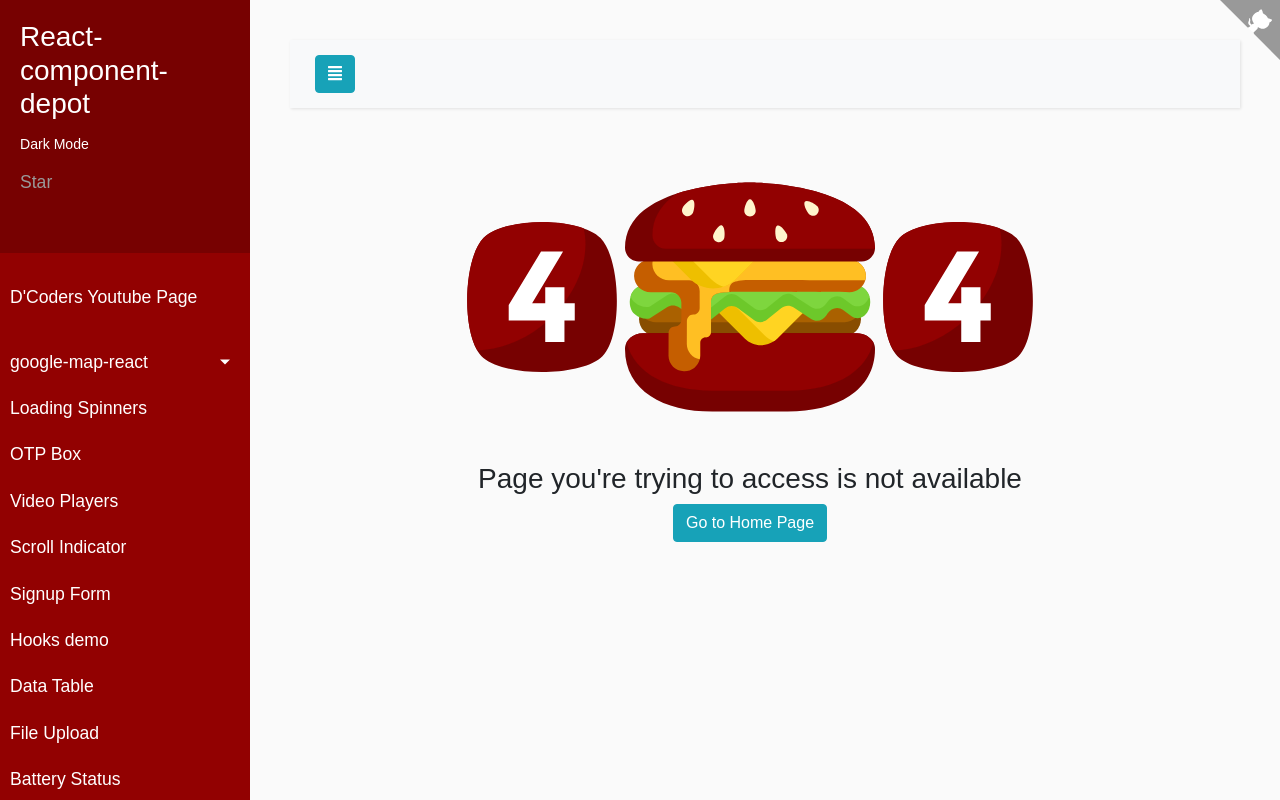
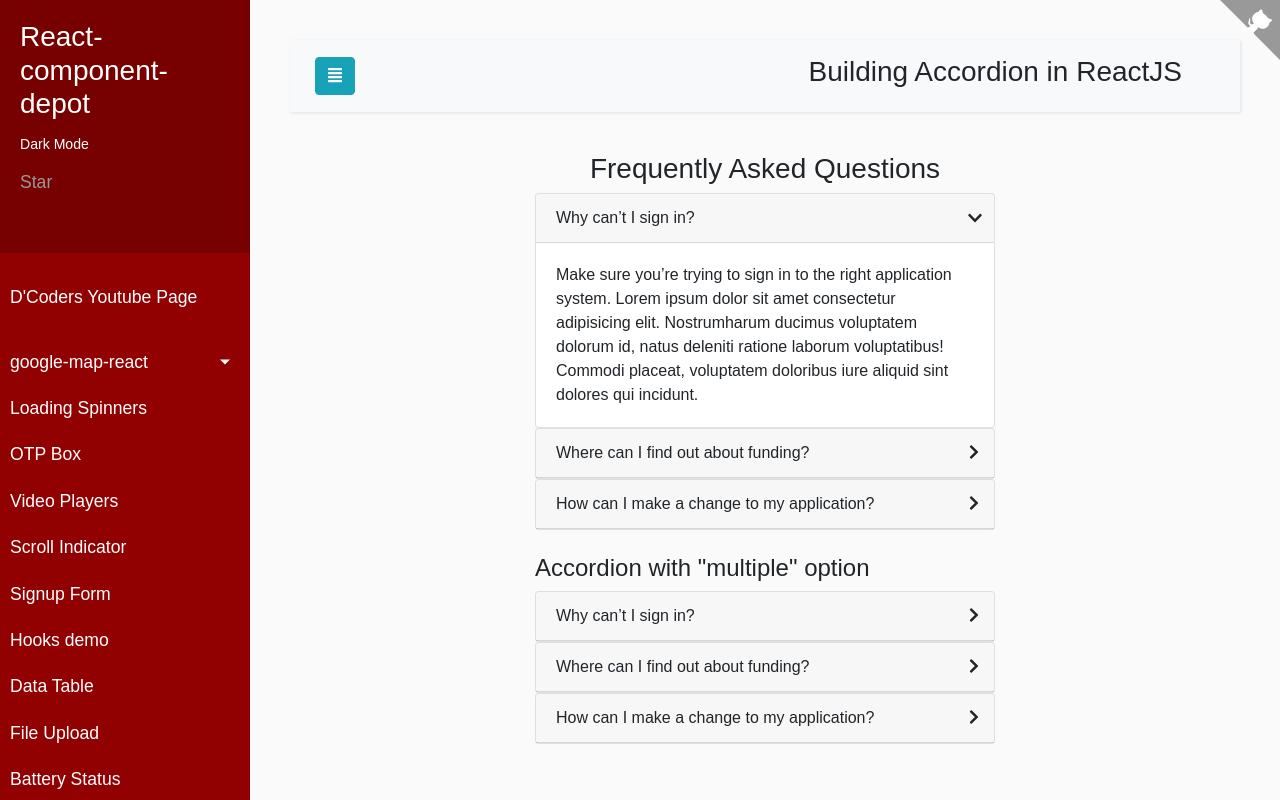
Before and after one commit to codegeous/react-component-depot, a React (Create React App) app: page /accordion in a window 1280 px wide. Built offline with nearby package versions, Linux system fonts and the light colour scheme; some icons are missing.

Commit message:
Added tutorial for accordion

```diff
--- /dev/null
+++ b/src/components/Accordion/index.css
@@ -0,0 +1,20 @@
+.custom-accordion .accordion-icon {
+    position: absolute;
+    right: 15px;
+    transition: all 0.3s;
+}
+
+.custom-accordion .card-body {
+    display: none;
+}
+
+.custom-accordion .accordion-active .card-body {
+    display: block;
+}
+
+.accordion-active .accordion-icon {
+    transform: rotate(90deg);
+}
+.custom-accordion .card-header {
+    cursor: pointer;
+}
--- /dev/null
+++ b/src/components/Accordion/index.js
@@ -0,0 +1,46 @@
+import React, { useState } from "react";
+import "./index.css";
+import { FontAwesomeIcon } from "@fortawesome/react-fontawesome";
+
+const Accordion = ({ data, multiple = false }) => {
+    const [active, setActive] = useState(0);
+
+    return (
+        <div className="custom-accordion">
+            {data.map((tab, idx) => (
+                <AccordionItem
+                    key={idx}
+                    {...tab}
+                    active={active === idx}
+                    multiple={multiple}
+                    onToggle={(e) => setActive((a) => (a === idx ? "" : idx))}
+                />
+            ))}
+        </div>
+    );
+};
+
+const AccordionItem = ({ title, content, active, multiple, onToggle }) => {
+    const [visiblity, setVisiblity] = useState(false);
+
+    const isActive = () => (multiple ? visiblity : active);
+
+    const toogleVisiblity = () => {
+        setVisiblity((v) => !v);
+        onToggle();
+    };
+
+    return (
+        <div className={`card ${isActive() ? "accordion-active" : ""}`}>
+            <div className="card-header" onClick={toogleVisiblity}>
+                {title}
+                <span className="accordion-icon">
+                    <FontAwesomeIcon icon="chevron-right" />
+                </span>
+            </div>
+            <div className="card-body">{content}</div>
+        </div>
+    );
+};
+
+export default Accordion;
--- a/src/components/FontawsomeIcons/index.js
+++ b/src/components/FontawsomeIcons/index.js
@@ -15,6 +15,7 @@ import {
     faSortUp,
     faSortDown,
     faMoon,
+    faChevronRight,
 } from "@fortawesome/free-solid-svg-icons";
 
 library.add(
@@ -32,5 +33,6 @@ library.add(
     faSort,
     faSortUp,
     faSortDown,
-    faMoon
+    faMoon,
+    faChevronRight
 );
--- /dev/null
+++ b/src/pages/AccordionDemo/index.js
@@ -0,0 +1,49 @@
+import React, { useState } from "react";
+import Header from "components/Header";
+import Accordion from "components/Accordion";
+
+const AccordionDemo = () => {
+    const AccordionData = [
+        {
+            title: "Why can’t I sign in?",
+            content:
+                "Make sure you’re trying to sign in to the right application system. Lorem ipsum dolor sit amet consectetur adipisicing elit. Nostrumharum ducimus voluptatem dolorum id, natus deleniti ratione laborum voluptatibus! Commodi placeat, voluptatem doloribus iure aliquid sint dolores qui incidunt.",
+        },
+        {
+            title: "Where can I find out about funding?",
+            content:
+                "Lorem ipsum dolor sit amet consectetur adipisicing elit. Nostrumharum ducimus voluptatem dolorum id, natus deleniti ratione laborum voluptatibus! Commodi placeat, voluptatem doloribus iure aliquid sint dolores qui incidunt. Ea?",
+        },
+        {
+            title: "How can I make a change to my application?",
+            content:
+                "Lorem ipsum dolor sit amet consectetur adipisicing elit. Nostrumharum ducimus voluptatem dolorum id, natus deleniti ratione laborum voluptatibus! Commodi placeat, voluptatem doloribus iure aliquid sint dolores qui incidunt. Ea?",
+        },
+    ];
+
+    return (
+        <>
+            <Header title="Building Accordion in ReactJS" />
+            <div className="row justify-content-center">
+                <div className="col-lg-6 text-center">
+                    <div className="row">
+                        <div className="col-12">
+                            <h3>Frequently Asked Questions</h3>
+                        </div>
+                    </div>
+                    <div className="row justify-content-center">
+                        <div className="col-12 text-left">
+                            <Accordion data={AccordionData} />
+                        </div>
+                        <div className="col-12 text-left mt-4">
+                            <h4>Accordion with "multiple" option</h4>
+                            <Accordion data={AccordionData} multiple={true} />
+                        </div>
+                    </div>
+                </div>
+            </div>
+        </>
+    );
+};
+
+export default AccordionDemo;
--- a/src/routes.js
+++ b/src/routes.js
@@ -22,6 +22,7 @@ const DataTable2 = React.lazy(() => import("pages/DataTable2"));
 const BuiltWithReact = React.lazy(() => import("pages/BuiltWithReact"));
 const GeoLocation = React.lazy(() => import("pages/GeoLocation"));
 const SearchFilter = React.lazy(() => import("pages/SearchFilter"));
+const AccordionDemo = React.lazy(() => import("pages/AccordionDemo"));
 
 const routes = [
     {
@@ -168,6 +169,13 @@ const routes = [
     },
     {
         enabled: true,
+        path: "/accordion",
+        component: AccordionDemo,
+        navbar: "Accordion",
+        child: null,
+    },
+    {
+        enabled: true,
         path: "/react-basics",
         component: ReactBasics,
         navbar: "React Basic",
```
